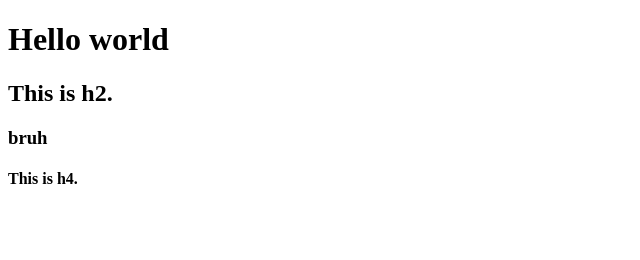
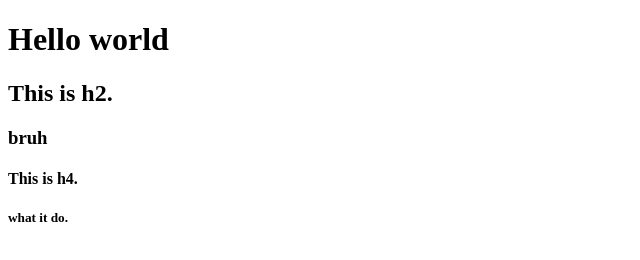
Before and after one commit to barbante101/Doughnut, a plain HTML site: page index.html in a window 1280 px wide. Shown: the full height of the page, 0-640 px from the left. Drawn offline with Linux system fonts and the light colour scheme.

Commit message:
added h5

```diff
--- a/index.html
+++ b/index.html
@@ -10,6 +10,8 @@
 <h2>This is h2.</h2>
 <h3>bruh</h3>
 <h4>This is h4.</h4>
+<h5>what it do.</h5>
+
 
 </body>
 </html>
```
